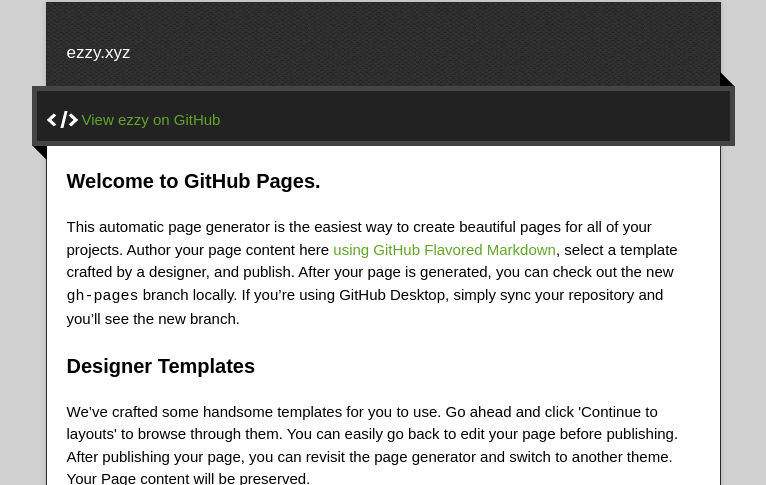
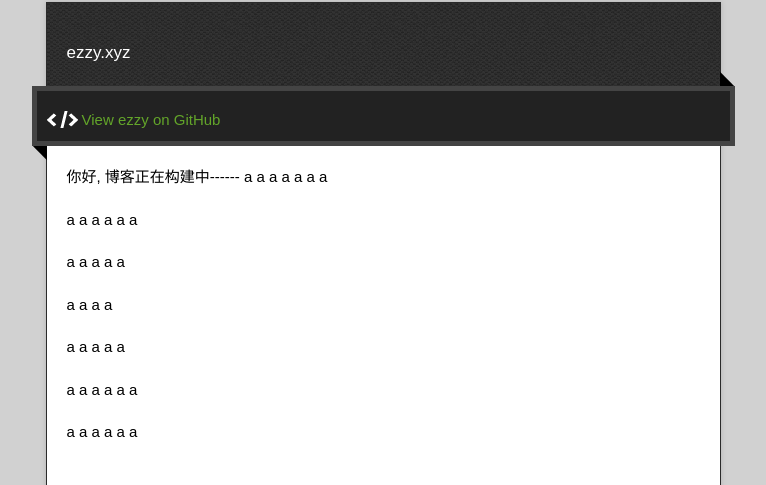
Before and after one commit to ezzyxyz/ezzy, a plain HTML site: page index.html in a window 1280 px wide. Shown: the part 128-613 px from the top of the page, without its empty margins (257-1023 px from the left). Drawn offline with nearby package versions, Linux system fonts and the light colour scheme.

Commit message:
Replace master branch with page content via GitHub

```diff
--- a/index.html
+++ b/index.html
@@ -34,30 +34,52 @@
         <span class="blc"></span><span class="trc"></span>
         </div>
         <article class="markdown-body">
-          <h3>
-<a id="welcome-to-github-pages" class="anchor" href="#welcome-to-github-pages" aria-hidden="true"><span aria-hidden="true" class="octicon octicon-link"></span></a>Welcome to GitHub Pages.</h3>
+          <p>你好, 博客正在构建中------
+a
+a
+a
+a
+a
+a
+a</p>
 
-<p>This automatic page generator is the easiest way to create beautiful pages for all of your projects. Author your page content here <a href="https://guides.github.com/features/mastering-markdown/">using GitHub Flavored Markdown</a>, select a template crafted by a designer, and publish. After your page is generated, you can check out the new <code>gh-pages</code> branch locally. If you’re using GitHub Desktop, simply sync your repository and you’ll see the new branch.</p>
+<p>a
+a
+a
+a
+a
+a</p>
 
-<h3>
-<a id="designer-templates" class="anchor" href="#designer-templates" aria-hidden="true"><span aria-hidden="true" class="octicon octicon-link"></span></a>Designer Templates</h3>
+<p>a
+a
+a
+a
+a</p>
 
-<p>We’ve crafted some handsome templates for you to use. Go ahead and click 'Continue to layouts' to browse through them. You can easily go back to edit your page before publishing. After publishing your page, you can revisit the page generator and switch to another theme. Your Page content will be preserved.</p>
+<p>a
+a
+a
+a</p>
 
-<h3>
-<a id="creating-pages-manually" class="anchor" href="#creating-pages-manually" aria-hidden="true"><span aria-hidden="true" class="octicon octicon-link"></span></a>Creating pages manually</h3>
+<p>a
+a
+a
+a
+a</p>
 
-<p>If you prefer to not use the automatic generator, push a branch named <code>gh-pages</code> to your repository to create a page manually. In addition to supporting regular HTML content, GitHub Pages support Jekyll, a simple, blog aware static site generator. Jekyll makes it easy to create site-wide headers and footers without having to copy them across every page. It also offers intelligent blog support and other advanced templating features.</p>
+<p>a
+a
+a
+a
+a
+a</p>
 
-<h3>
-<a id="authors-and-contributors" class="anchor" href="#authors-and-contributors" aria-hidden="true"><span aria-hidden="true" class="octicon octicon-link"></span></a>Authors and Contributors</h3>
-
-<p>You can <a href="https://help.github.com/articles/basic-writing-and-formatting-syntax/#mentioning-users-and-teams" class="user-mention">@mention</a> a GitHub username to generate a link to their profile. The resulting <code>&lt;a&gt;</code> element will link to the contributor’s GitHub Profile. For example: In 2007, Chris Wanstrath (<a href="https://github.com/defunkt" class="user-mention">@defunkt</a>), PJ Hyett (<a href="https://github.com/pjhyett" class="user-mention">@pjhyett</a>), and Tom Preston-Werner (<a href="https://github.com/mojombo" class="user-mention">@mojombo</a>) founded GitHub.</p>
-
-<h3>
-<a id="support-or-contact" class="anchor" href="#support-or-contact" aria-hidden="true"><span aria-hidden="true" class="octicon octicon-link"></span></a>Support or Contact</h3>
-
-<p>Having trouble with Pages? Check out our <a href="https://help.github.com/pages">documentation</a> or <a href="https://github.com/contact">contact support</a> and we’ll help you sort it out.</p>
+<p>a
+a
+a
+a
+a
+a</p>
         </article>
       </div>
     </div>
```
Also changed, not shown: params.json (+1 -1 lines).
